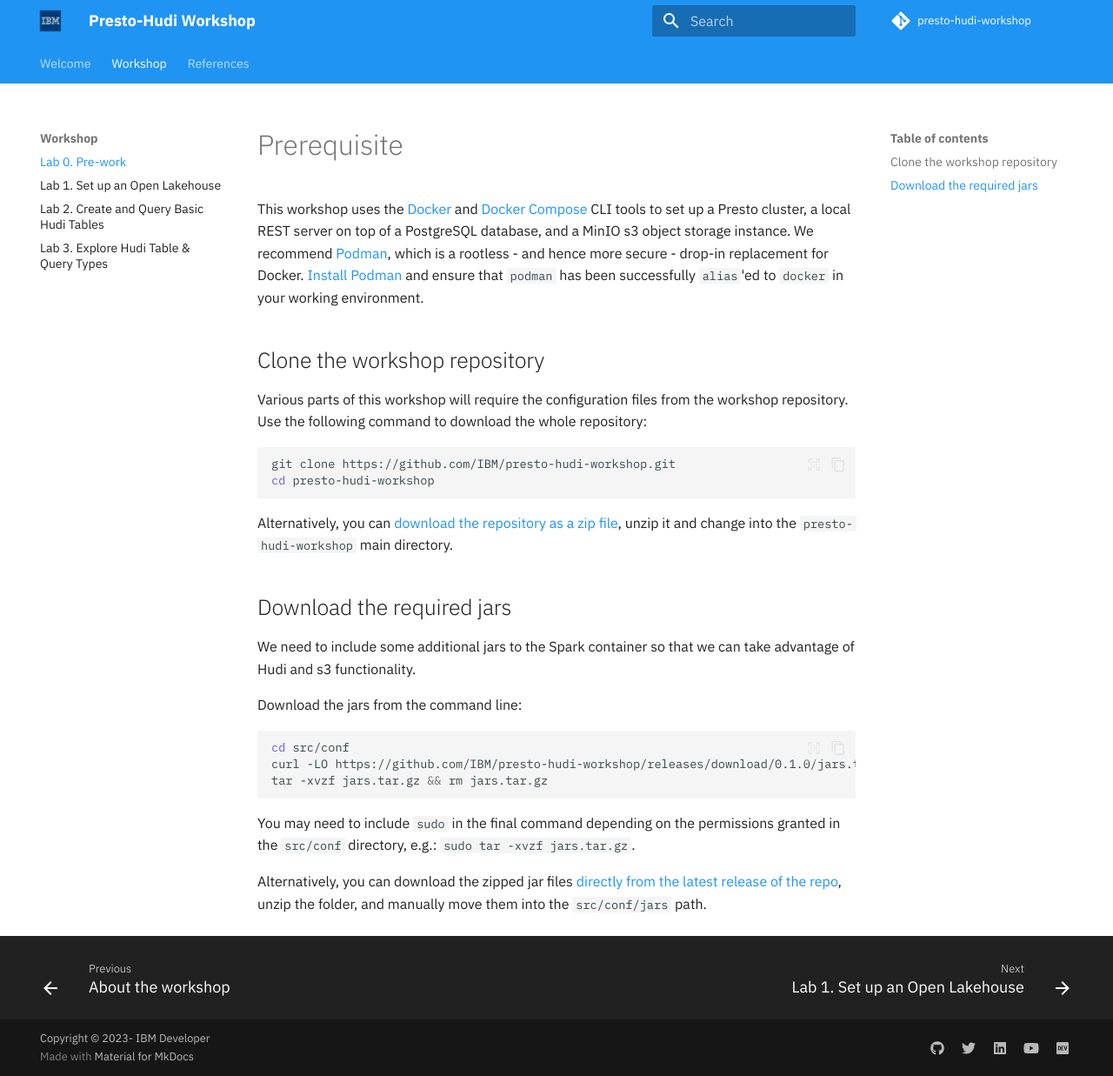
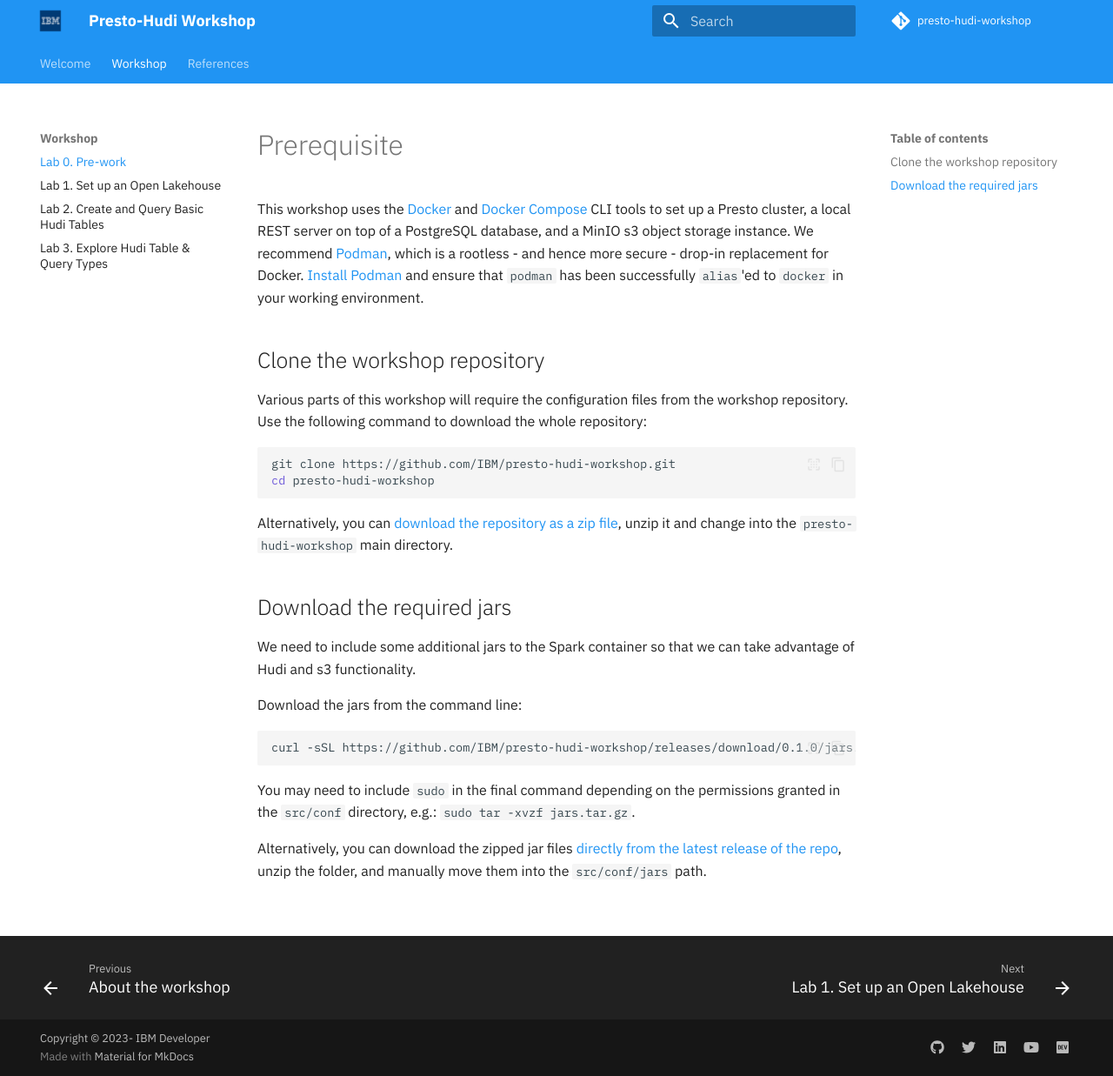
Before and after one commit to IBM/presto-hudi-workshop, an MkDocs documentation site: the page built from docs/pre-work/README.md, in a window 1280 px wide and 1237 px high. Shown: the whole window at 87% size. Built offline with MkDocs 1.6.1 and Material for MkDocs 9.7.7, drawn with Linux system fonts in a browser that asks for light colours; comment, search, counter and statistics services are not loaded.

Commit message:
update path in pre and lab-1 (#5)
Signed-off-by: Yihong Wang <yh.wang@ibm.com>

````diff
--- a/docs/lab-1/README.md
+++ b/docs/lab-1/README.md
@@ -24,7 +24,7 @@
 1. Open a terminal locally and run the following commands to build the Hive metastore image:
 
    ```sh
-   cd conf
+   cd src
    docker compose build
    ```
 
--- a/docs/pre-work/README.md
+++ b/docs/pre-work/README.md
@@ -20,9 +20,7 @@
 Download the jars from the command line:
 
 ```bash
-cd src/conf
-curl -LO https://github.com/IBM/presto-hudi-workshop/releases/download/0.1.0/jars.tar.gz
-tar -xvzf jars.tar.gz && rm jars.tar.gz
+curl -sSL https://github.com/IBM/presto-hudi-workshop/releases/download/0.1.0/jars.tar.gz | tar -zxvf - -C src/conf
 ```
 
 You may need to include `sudo` in the final command depending on the permissions granted in the `src/conf` directory, e.g.: `sudo tar -xvzf jars.tar.gz`.
````
Also changed, not shown: other parts of docs/lab-1/README.md (+1 -1 lines).
